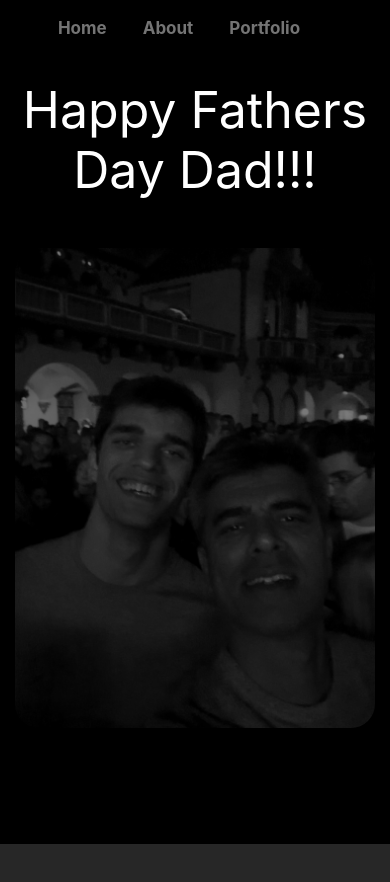
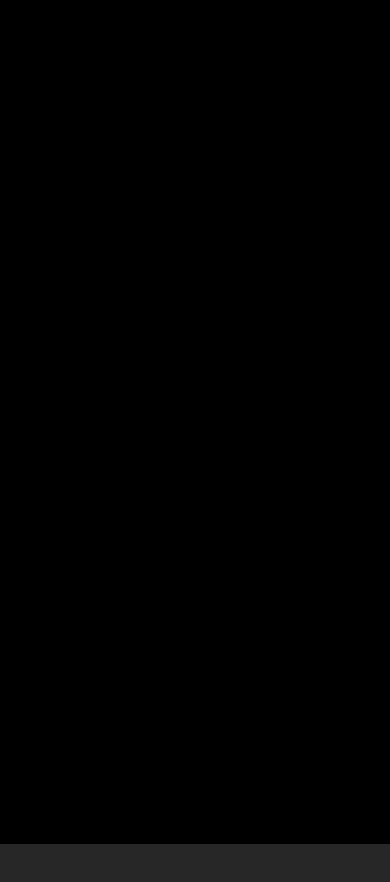
Before and after one commit to nvjoshi2/personalWebsite, a React (Create React App) app: page /dad in a window 390 px wide. Shown: the top 882 px of the page. After the commit the page ends 844 px from the top, so only its background shows below. Built offline with nearby package versions, Linux system fonts and the light colour scheme.

Commit message:
test to see if video will play at all on mobile

```diff
--- a/src/components/DadPage.css
+++ b/src/components/DadPage.css
@@ -5,7 +5,7 @@
     bottom: 0;
     right: 0;
     left: 0;
-    z-index: -99;
+    /* z-index: -99; */
 }
 .video-foreground,
 .video-background iframe {
--- a/src/components/pages/DadPage.js
+++ b/src/components/pages/DadPage.js
@@ -25,10 +25,10 @@ function DadPage() {
     videoSource = 'https://youtu.be/CVvJp3d8xGQ?t=25'
     return (
         <div>
-        <div className='wrapper'>
+        {/* <div className='wrapper'>
             <div className='mom-title'>Happy Fathers Day Dad!!!</div>
                 <img className='dad-pic' src={DadPic} />
-        </div>
+        </div> */}
         <div className={`body is-article-visible`}>
 
         <div className="video-background">
```
